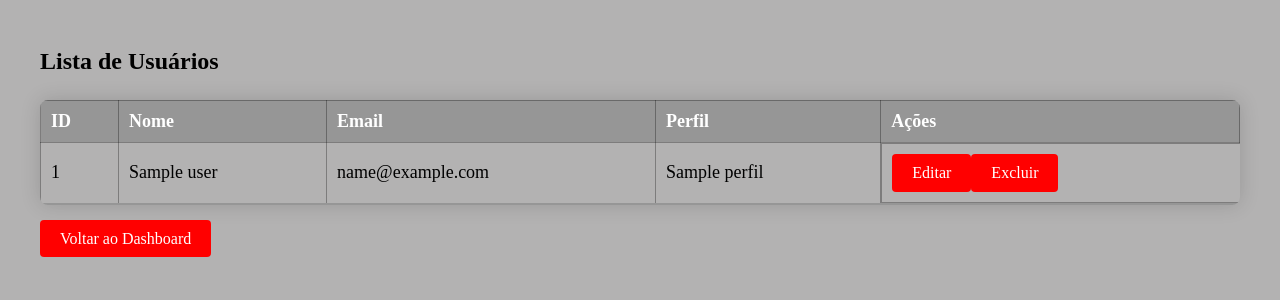
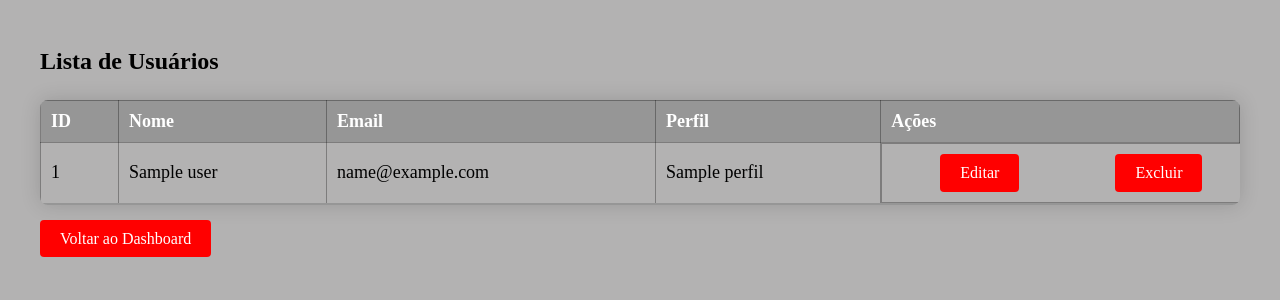
Before and after one commit to joaovictorgit21/CadLogin_System, a PHP site: template view/ListUserView.php in a window 1280 px wide. Shown: the top 300 px of the page. Run offline with PHP 8.4, Linux system fonts and the light colour scheme; the visitor is signed in with stand-in values (Sample User, id 1); the template is opened without the code that fills it: most values are stand-ins (such as "Sample title", 1, 10 or a date in 2020).

Commit message:
style: :art: Estilização da estrutura da página adicionada

```diff
--- a/components/css/listUser.css
+++ b/components/css/listUser.css
@@ -87,5 +87,9 @@ body {
     width: 100%;
     height: 100%;
     display: flex;
-    font-display: auto;
+    justify-content: space-around;
 }
+
+.d-none-custom {
+    display: none;
+}
```
